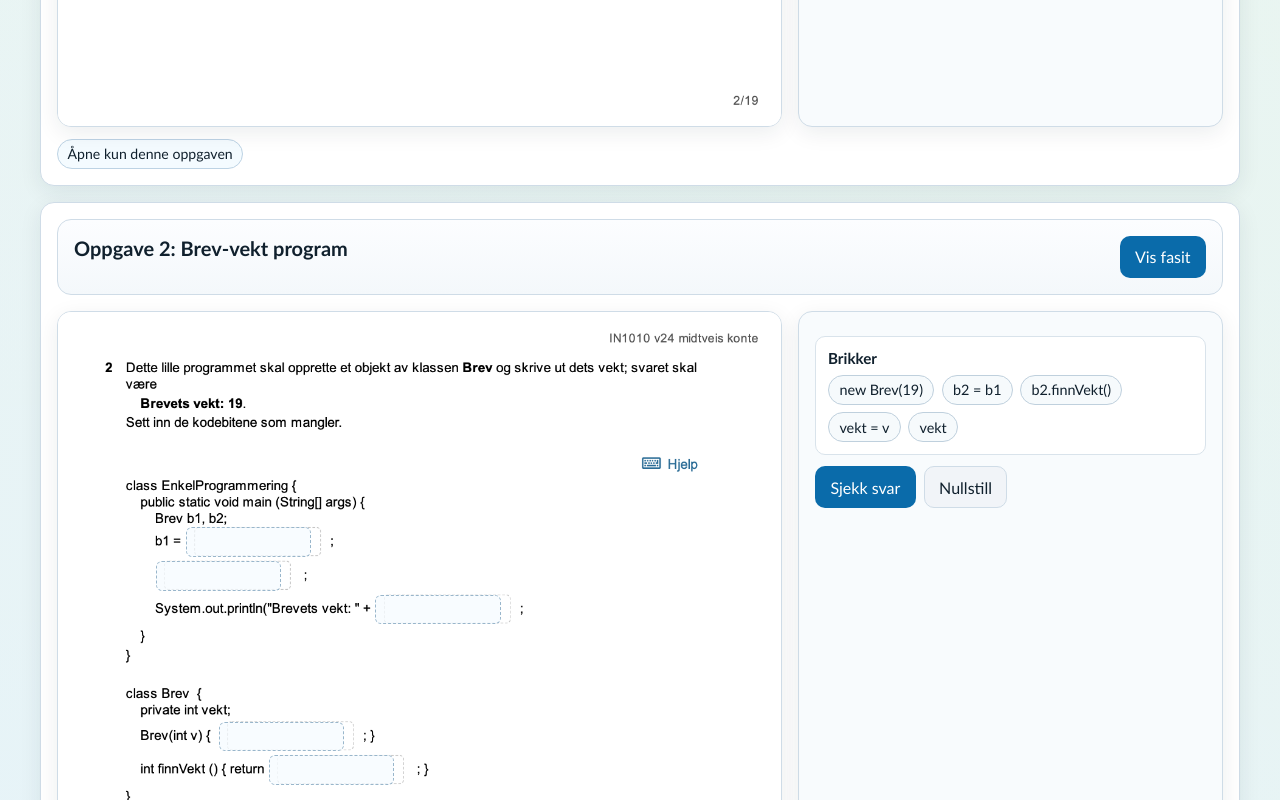
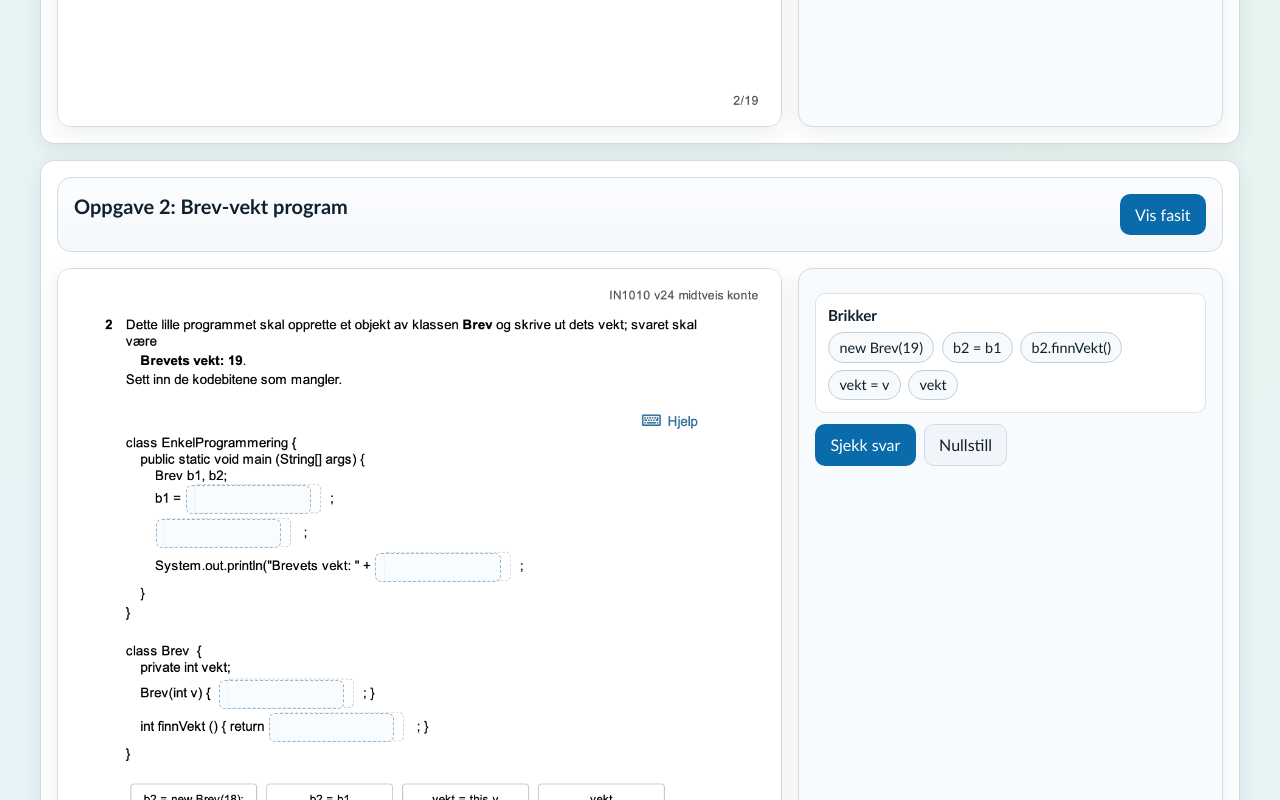
Before and after one commit to JacobStarheim/IN1010Interactive, a Next.js app: page /eksamen/v24-konte in a window 1280 px wide. Shown: the part 1300-2100 px from the top of the page. Built offline with nearby package versions, Linux system fonts and the light colour scheme.

Commit message:
Remove single-question shortcut link from exam page

```diff
--- a/src/app/eksamen/[examId]/page.module.css
+++ b/src/app/eksamen/[examId]/page.module.css
@@ -21,7 +21,3 @@
   display: grid;
   gap: 1rem;
 }
-
-.onlyLinkWrap {
-  margin-top: 0.75rem;
-}
--- a/src/app/eksamen/[examId]/page.tsx
+++ b/src/app/eksamen/[examId]/page.tsx
@@ -46,11 +46,6 @@ export default async function ExamPage({ params }: Props) {
         {exam.questions.map((question) => (
           <section key={question.id} id={question.id} className="card">
             <QuestionWorkspace examId={exam.id} question={question} />
-            <div className={styles.onlyLinkWrap}>
-              <Link href={`/eksamen/${exam.id}/oppgave/${question.id}`} className="top-link">
-                Åpne kun denne oppgaven
-              </Link>
-            </div>
           </section>
         ))}
       </div>
```
